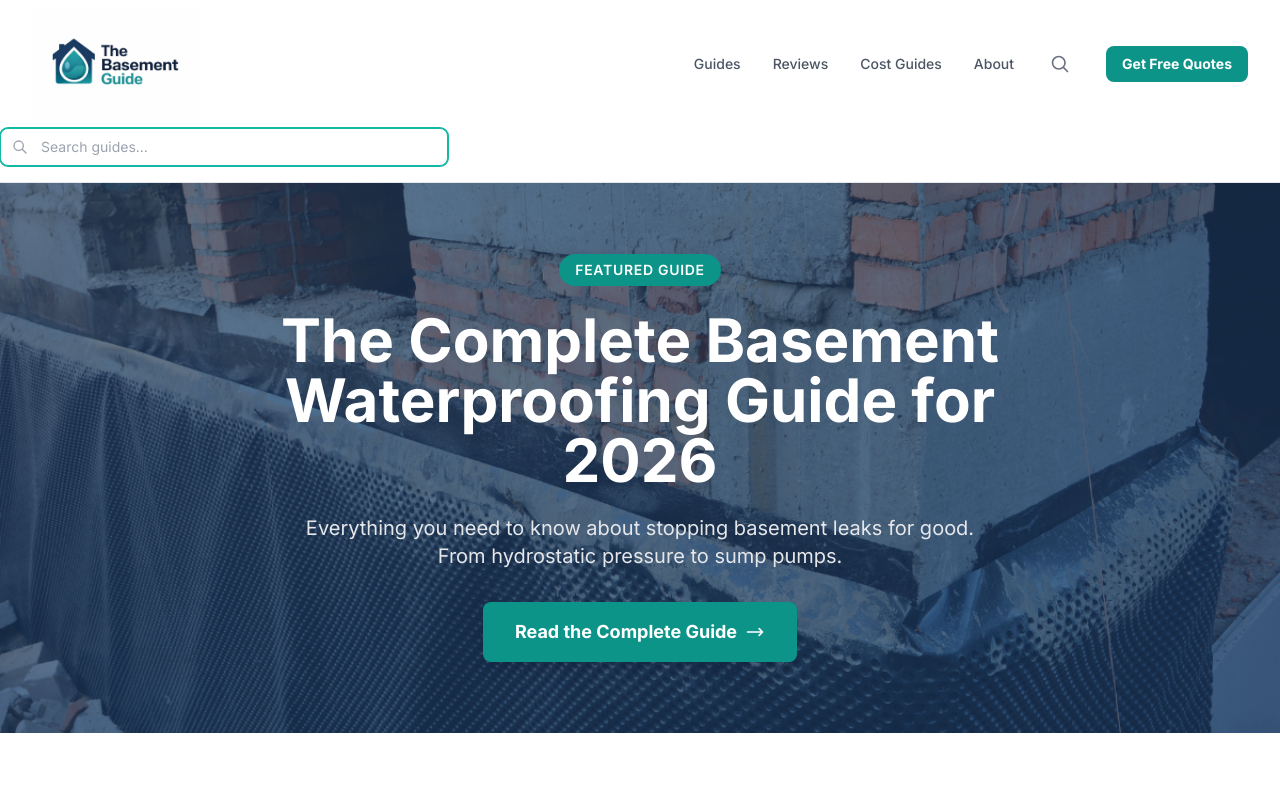
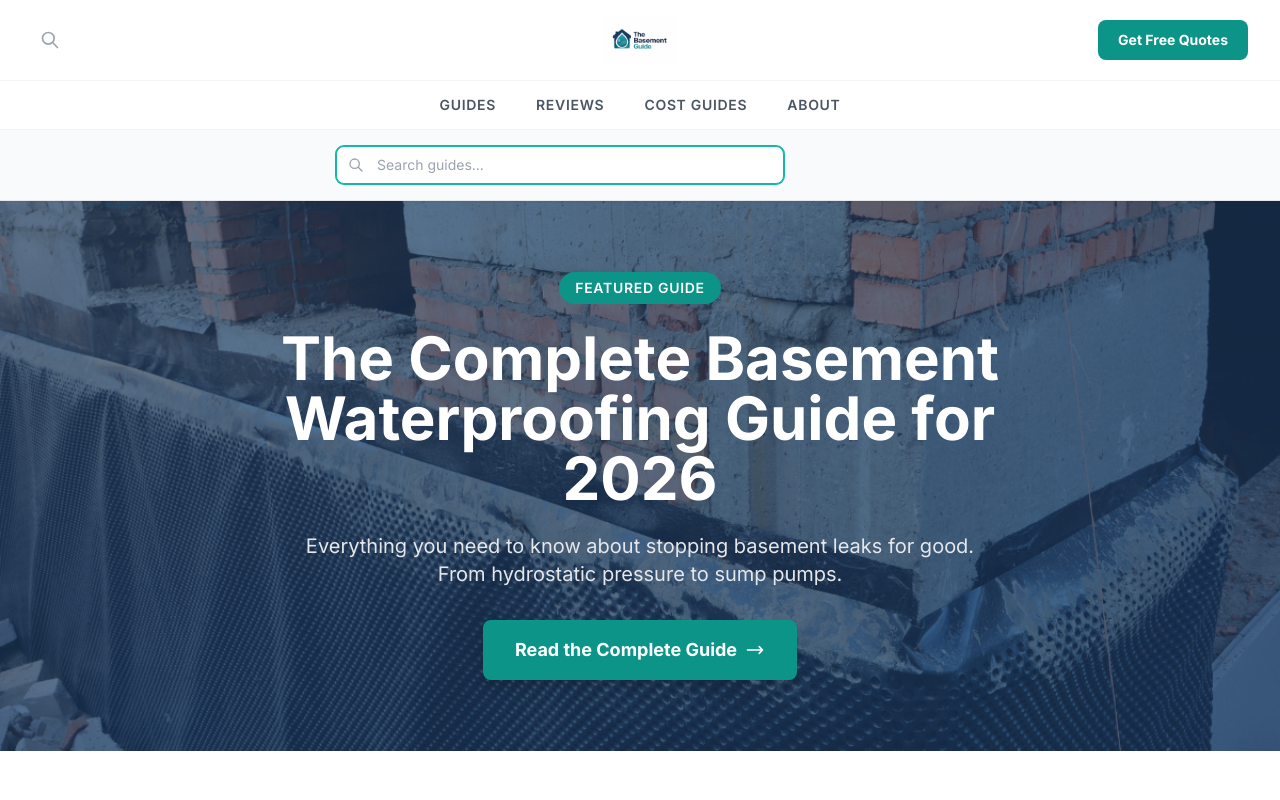
Before and after one commit to thebasementguide2026/basement-guide, a Next.js app: page / in a window 1280 px wide. Both pictures are taken after a click on the button "Toggle search". Shown: the top 800 px of the page. Built offline with nearby package versions, Linux system fonts and the light colour scheme.

Commit message:
feat: redesign header - centered logo, nav bar, more professional

```diff
--- a/components/Header.tsx
+++ b/components/Header.tsx
@@ -9,75 +9,111 @@ export default function Header() {
   const [searchOpen, setSearchOpen] = useState(false)
 
   return (
-    <header className="bg-white border-b border-gray-200 sticky top-0 z-50">
+    <header className="bg-white sticky top-0 z-50 shadow-sm">
+      {/* Top Bar - Logo Centered with Search & CTA */}
+      <div className="border-b border-gray-100">
         <div className="container-custom">
-        <div className="flex items-center justify-between h-32">
+          <div className="flex items-center justify-between h-20">
+            {/* Left Spacer for Desktop */}
+            <div className="hidden md:flex items-center w-40">
+              <button
+                onClick={() => setSearchOpen(!searchOpen)}
+                className="text-gray-400 hover:text-brand-teal transition-colors p-2"
+                aria-label="Toggle search"
+              >
+                <svg className="w-5 h-5" fill="none" viewBox="0 0 24 24" stroke="currentColor">
+                  <path strokeLinecap="round" strokeLinejoin="round" strokeWidth={2} d="M21 21l-6-6m2-5a7 7 0 11-14 0 7 7 0 0114 0z" />
+                </svg>
+              </button>
+            </div>
 
-          {/* Logo */}
-          <Link href="/" className="flex items-center">
+            {/* Center Logo */}
+            <Link href="/" className="flex flex-col items-center">
               <Image
                 src="/TheBasement%20Guide%20Logo.png"
                 alt="The Basement Guide"
                 width={600}
                 height={150}
-              className="h-28 w-auto"
+                className="h-12 w-auto"
                 priority
               />
             </Link>
 
-          {/* Desktop Nav */}
-          <nav className="hidden md:flex items-center space-x-8">
-            <Link href="/guides" className="text-gray-600 hover:text-brand-teal transition-colors text-sm font-medium">Guides</Link>
-            <Link href="/reviews" className="text-gray-600 hover:text-brand-teal transition-colors text-sm font-medium">Reviews</Link>
-            <Link href="/cost-guides" className="text-gray-600 hover:text-brand-teal transition-colors text-sm font-medium">Cost Guides</Link>
-            <Link href="/about" className="text-gray-600 hover:text-brand-teal transition-colors text-sm font-medium">About</Link>
+            {/* Right - CTA & Mobile Menu */}
+            <div className="flex items-center gap-3 w-40 justify-end">
+              <Link
+                href="/get-quotes"
+                className="hidden md:inline-flex items-center bg-brand-teal hover:bg-brand-navy text-white px-5 py-2.5 rounded-lg text-sm font-bold transition-colors"
+              >
+                Get Free Quotes
+              </Link>
 
-            {/* Search Toggle Button */}
+              {/* Mobile Search */}
               <button
                 onClick={() => setSearchOpen(!searchOpen)}
-              className="text-gray-500 hover:text-brand-teal transition-colors p-1"
+                className="md:hidden text-gray-400 hover:text-brand-teal transition-colors p-2"
                 aria-label="Toggle search"
               >
-              <svg xmlns="http://www.w3.org/2000/svg" fill="none" viewBox="0 0 24 24" strokeWidth={2} stroke="currentColor" className="w-5 h-5">
-                <path strokeLinecap="round" strokeLinejoin="round" d="m21 21-5.197-5.197m0 0A7.5 7.5 0 1 0 5.196 5.196a7.5 7.5 0 0 0 10.607 10.607Z" />
+                <svg className="w-5 h-5" fill="none" viewBox="0 0 24 24" stroke="currentColor">
+                  <path strokeLinecap="round" strokeLinejoin="round" strokeWidth={2} d="M21 21l-6-6m2-5a7 7 0 11-14 0 7 7 0 0114 0z" />
                 </svg>
               </button>
 
-            <Link href="/get-quotes" className="bg-brand-teal hover:bg-brand-navy text-white px-4 py-2 rounded-lg text-sm font-bold transition-colors">
-              Get Free Quotes
-            </Link>
-          </nav>
-
               {/* Mobile Hamburger */}
-          <button className="md:hidden text-gray-600" onClick={() => setMenuOpen(!menuOpen)} aria-label="Toggle menu">
+              <button
+                className="md:hidden text-gray-500 hover:text-brand-teal p-2"
+                onClick={() => setMenuOpen(!menuOpen)}
+                aria-label="Toggle menu"
+              >
                 {menuOpen ? (
-              <svg xmlns="http://www.w3.org/2000/svg" fill="none" viewBox="0 0 24 24" strokeWidth={2} stroke="currentColor" className="w-6 h-6"><path strokeLinecap="round" strokeLinejoin="round" d="M6 18 18 6M6 6l12 12" /></svg>
+                  <svg className="w-6 h-6" fill="none" viewBox="0 0 24 24" stroke="currentColor">
+                    <path strokeLinecap="round" strokeLinejoin="round" strokeWidth={2} d="M6 18L18 6M6 6l12 12" />
+                  </svg>
                 ) : (
-              <svg xmlns="http://www.w3.org/2000/svg" fill="none" viewBox="0 0 24 24" strokeWidth={2} stroke="currentColor" className="w-6 h-6"><path strokeLinecap="round" strokeLinejoin="round" d="M3.75 6.75h16.5M3.75 12h16.5m-16.5 5.25h16.5" /></svg>
+                  <svg className="w-6 h-6" fill="none" viewBox="0 0 24 24" stroke="currentColor">
+                    <path strokeLinecap="round" strokeLinejoin="round" strokeWidth={2} d="M4 6h16M4 12h16M4 18h16" />
+                  </svg>
                 )}
               </button>
-
+            </div>
+          </div>
         </div>
       </div>
 
+      {/* Desktop Navigation - Centered */}
+      <nav className="hidden md:block border-b border-gray-100">
+        <div className="container-custom">
+          <div className="flex items-center justify-center gap-10 h-12">
+            <Link href="/guides" className="text-gray-600 hover:text-brand-teal transition-colors text-sm font-semibold uppercase tracking-wider">Guides</Link>
+            <Link href="/reviews" className="text-gray-600 hover:text-brand-teal transition-colors text-sm font-semibold uppercase tracking-wider">Reviews</Link>
+            <Link href="/cost-guides" className="text-gray-600 hover:text-brand-teal transition-colors text-sm font-semibold uppercase tracking-wider">Cost Guides</Link>
+            <Link href="/about" className="text-gray-600 hover:text-brand-teal transition-colors text-sm font-semibold uppercase tracking-wider">About</Link>
+          </div>
+        </div>
+      </nav>
+
       {/* Desktop Search Dropdown */}
       {searchOpen && (
-        <div className="hidden md:block pb-4">
+        <div className="border-b border-gray-200 bg-gray-50 py-4">
+          <div className="container-custom max-w-2xl">
             <SearchBar onClose={() => setSearchOpen(false)} />
+          </div>
         </div>
       )}
 
       {/* Mobile Menu Dropdown */}
       {menuOpen && (
-        <div className="md:hidden border-t border-gray-200 bg-white px-4 py-4">
+        <div className="md:hidden border-b border-gray-200 bg-white">
+          <div className="container-custom py-4">
             <SearchBar onClose={() => setMenuOpen(false)} />
-          <nav className="flex flex-col space-y-3 mt-4">
-            <Link href="/guides" onClick={() => setMenuOpen(false)} className="text-gray-600 hover:text-brand-teal py-2 text-sm font-medium">Guides</Link>
-            <Link href="/reviews" onClick={() => setMenuOpen(false)} className="text-gray-600 hover:text-brand-teal py-2 text-sm font-medium">Reviews</Link>
-            <Link href="/cost-guides" onClick={() => setMenuOpen(false)} className="text-gray-600 hover:text-brand-teal py-2 text-sm font-medium">Cost Guides</Link>
-            <Link href="/about" onClick={() => setMenuOpen(false)} className="text-gray-600 hover:text-brand-teal py-2 text-sm font-medium">About</Link>
-            <Link href="/get-quotes" onClick={() => setMenuOpen(false)} className="bg-brand-teal hover:bg-brand-navy text-white px-4 py-2.5 rounded-lg text-sm font-bold text-center mt-2 transition-colors">Get Free Quotes</Link>
+            <nav className="flex flex-col gap-1 mt-4">
+              <Link onClick={() => setMenuOpen(false)} href="/guides" className="text-gray-600 hover:text-brand-teal py-2.5 text-sm font-semibold uppercase tracking-wider">Guides</Link>
+              <Link onClick={() => setMenuOpen(false)} href="/reviews" className="text-gray-600 hover:text-brand-teal py-2.5 text-sm font-semibold uppercase tracking-wider">Reviews</Link>
+              <Link onClick={() => setMenuOpen(false)} href="/cost-guides" className="text-gray-600 hover:text-brand-teal py-2.5 text-sm font-semibold uppercase tracking-wider">Cost Guides</Link>
+              <Link onClick={() => setMenuOpen(false)} href="/about" className="text-gray-600 hover:text-brand-teal py-2.5 text-sm font-semibold uppercase tracking-wider">About</Link>
+              <Link onClick={() => setMenuOpen(false)} href="/get-quotes" className="bg-brand-teal hover:bg-brand-navy text-white px-4 py-2.5 rounded-lg text-sm font-bold text-center mt-2 transition-colors">Get Free Quotes</Link>
             </nav>
+          </div>
         </div>
       )}
     </header>
```
Lines whose indentation alone changed are shown as unchanged.
